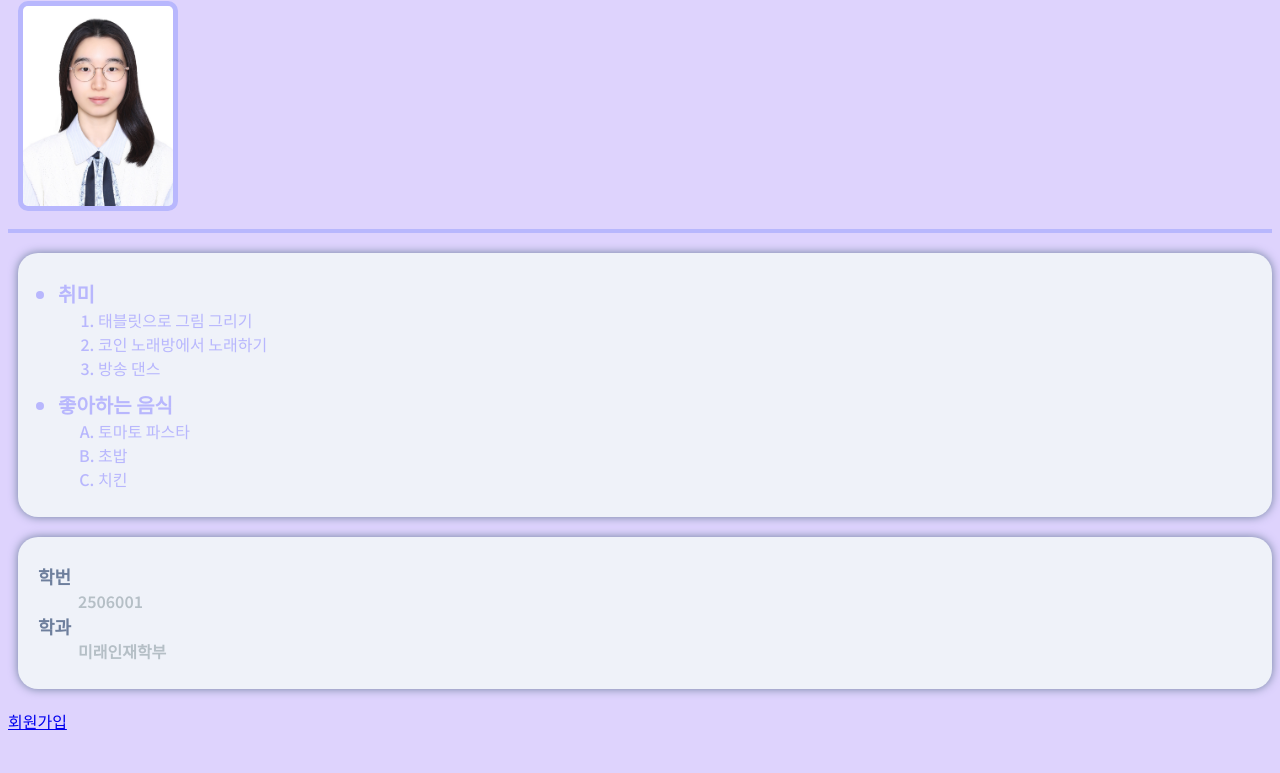
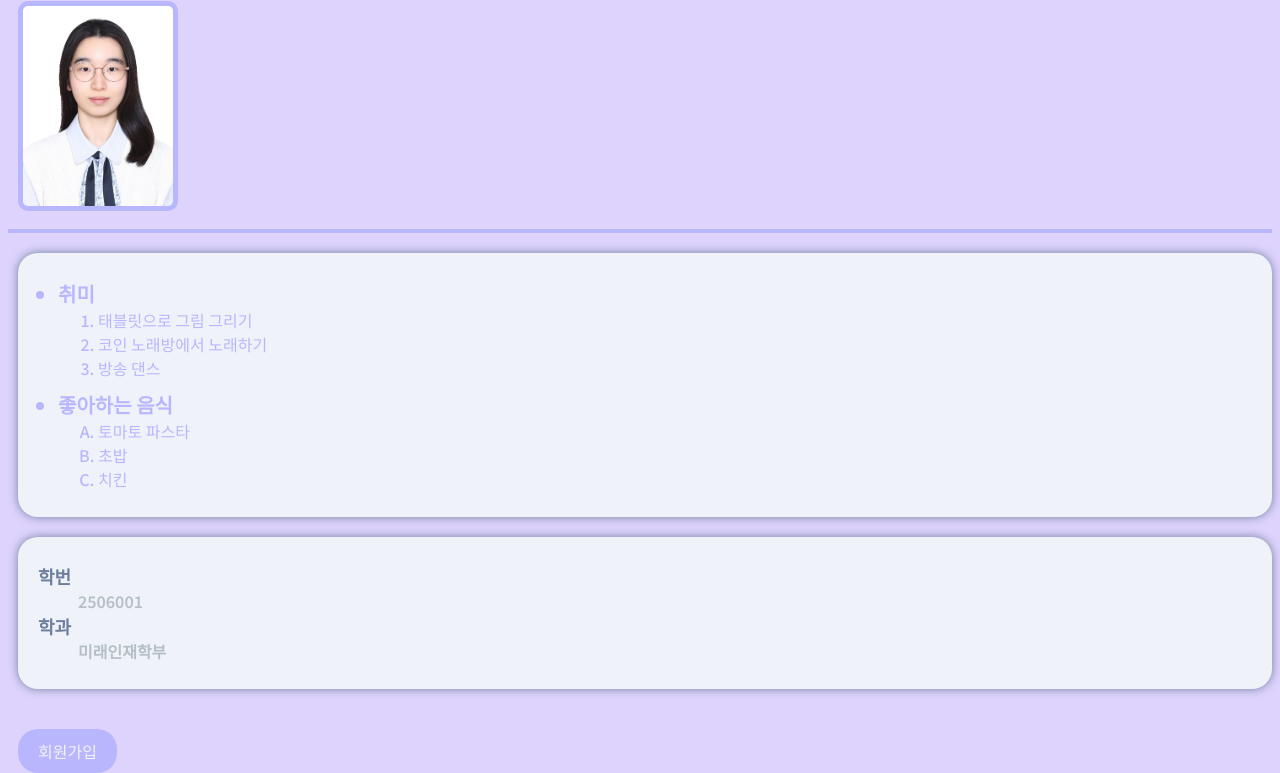
Before and after one commit to yuminc03/hansung_web_programming, a plain HTML site: page web/self_introdution.html in a window 1280 px wide. Shown: the part 242-1015 px from the top of the page. Before the commit the page ends 983 px from the top, so only its background shows below. Drawn offline with Linux system fonts and the light colour scheme.

Commit message:
Feat: 회원가입 a 태그 - style 추가

```diff
--- a/web/css/self_introdution.css
+++ b/web/css/self_introdution.css
@@ -1,14 +1,6 @@
 body {
   background-color: #ded3fd;
   font-family: "Noto Sans KR", sans-serif;
-}
-
-h3 {
-  color: rgb(129, 30, 241);
-}
-
-dl {
-  color: rgb(210, 162, 250);
 }
 
 #page_title {
@@ -70,3 +62,21 @@ dl {
   border-radius: 10px;
   border: 5px solid #b8b7fd;
 }
+
+#sign_up_link_container {
+  margin: 50px 0 0 10px;
+}
+
+#sign_up_link {
+  text-decoration: none;
+  color: #eff2f9;
+  padding: 10px 20px 10px 20px;
+  background-color: #b8b7fd;
+  border-radius: 20px;
+  cursor: pointer;
+}
+
+#sign_up_link:hover {
+  background-color: #eff2f9;
+  color: #b8b7fd;
+}
--- a/web/self_introdution.html
+++ b/web/self_introdution.html
@@ -45,7 +45,9 @@
 		</dl>
 	</div>
 
-	<a href="sign_up.html">회원가입</a>
+	<div id="sign_up_link_container">
+		<a id="sign_up_link" href="sign_up.html">회원가입</a>
+	</div>
 </body>
 
 </html>
```
